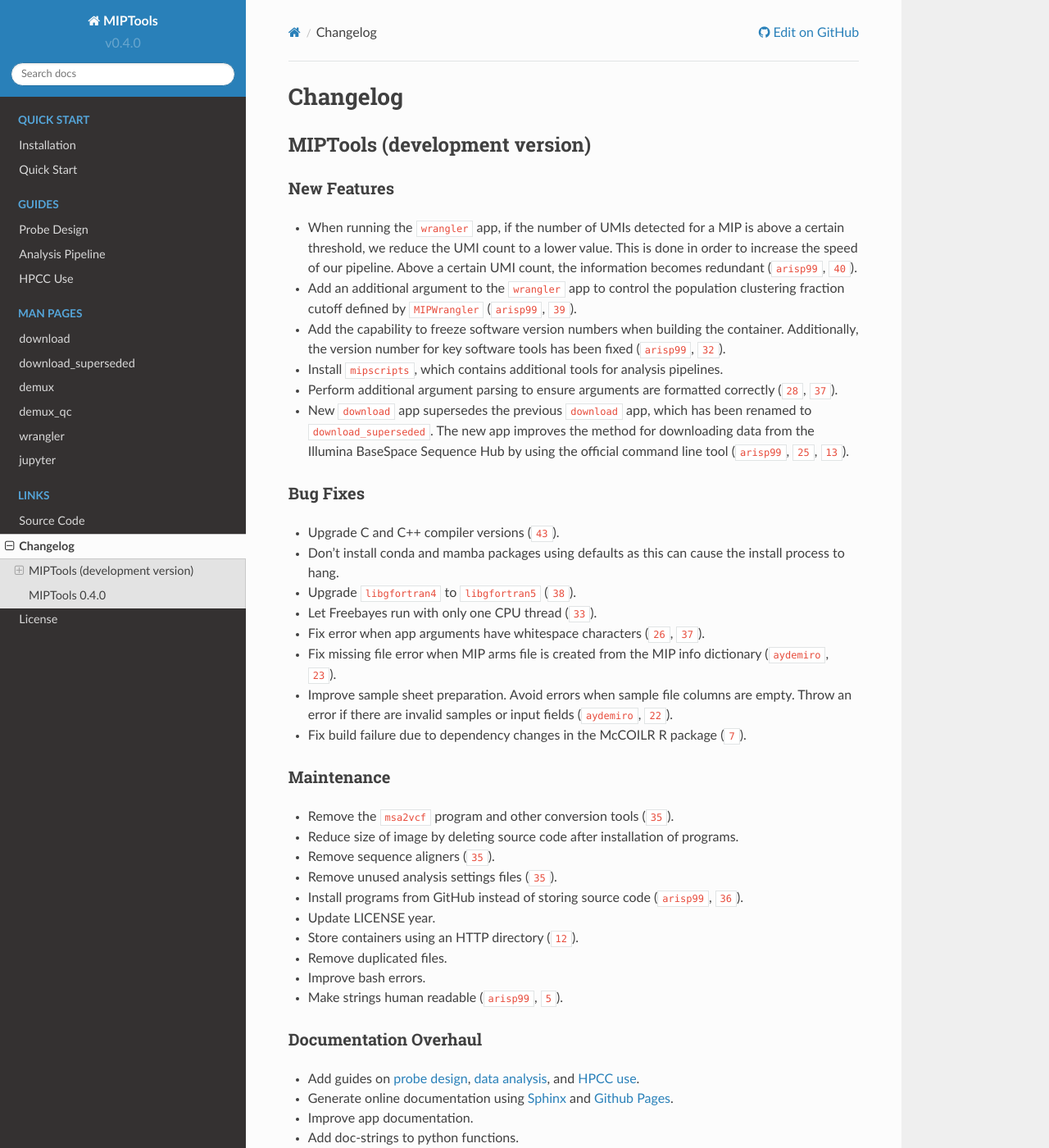
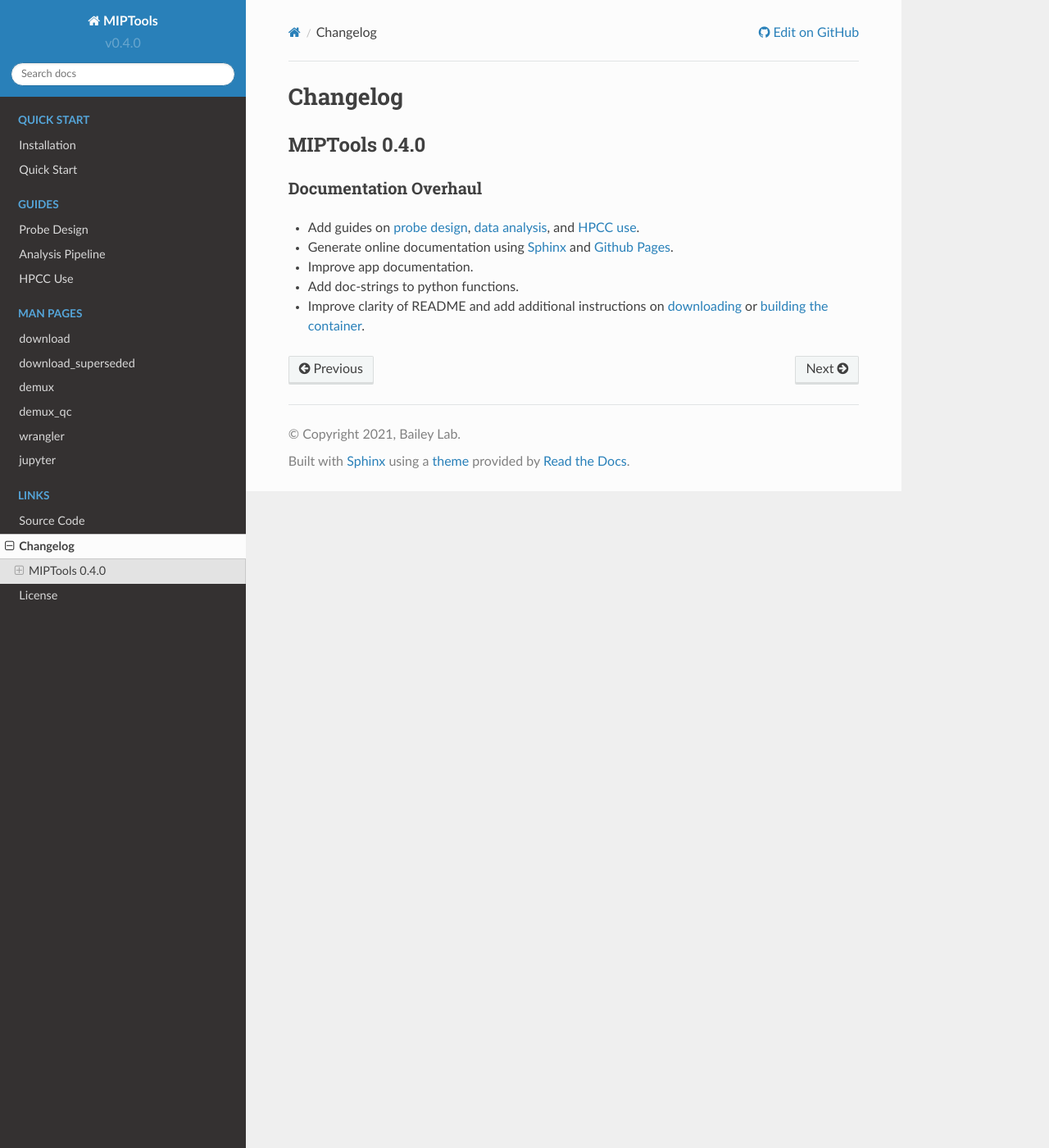
Before and after one commit to bailey-lab/MIPTools, a Sphinx documentation site: the page built from docs/CHANGELOG.rst, in a window 1280 px wide and 1400 px high. Shown: the whole window at 82% size. Built offline with Sphinx 7.4.7 and the Read the Docs theme 2.0.0, drawn with Linux system fonts in a browser that asks for light colours; cross-references to code outside the pages are shown as plain code; some of the changed text lies outside the part shown.

Commit message:
Limit changelog to only doc changes
Other changes refer to the development version of MIPTools. This doc is for the most recent stable release (v0.4.0)

```diff
--- a/docs/CHANGELOG.rst
+++ b/docs/CHANGELOG.rst
@@ -2,66 +2,8 @@
 Changelog
 =========
 
-MIPTools (development version)
+MIPTools 0.4.0
 ==============================
-
-New Features
-------------
-
--  When running the ``wrangler`` app, if the number of UMIs detected for a MIP
-   is above a certain threshold, we reduce the UMI count to a lower value. This
-   is done in order to increase the speed of our pipeline. Above a certain UMI
-   count, the information becomes redundant (:github:user:`arisp99`,
-   :github:pull:`40`).
--  Add an additional argument to the ``wrangler`` app to control the population
-   clustering fraction cutoff defined by :github:repo:`MIPWrangler
-   <bailey-lab/MIPWrangler>` (:github:user:`arisp99`, :github:pull:`39`).
--  Add the capability to freeze software version numbers when building the
-   container. Additionally, the version number for key software tools has been
-   fixed (:github:user:`arisp99`, :github:pull:`32`).
--  Install :github:repo:`mipscripts <bailey-lab/mipscripts>`, which contains
-   additional tools for analysis pipelines.
--  Perform additional argument parsing to ensure arguments are formatted
-   correctly (:github:issue:`28`, :github:issue:`37`).
--  New ``download`` app supersedes the previous ``download`` app, which has
-   been renamed to ``download_superseded``. The new app improves the method for
-   downloading data from the Illumina BaseSpace Sequence Hub by using the
-   official command line tool (:github:user:`arisp99`, :github:pull:`25`,
-   :github:pull:`13`).
-
-Bug Fixes
----------
-
--  Upgrade C and C++ compiler versions (:github:issue:`43`).
--  Don't install conda and mamba packages using defaults as this can cause the
-   install process to hang.
--  Upgrade ``libgfortran4`` to ``libgfortran5`` (:github:issue:`38`).
--  Let Freebayes run with only one CPU thread (:github:issue:`33`).
--  Fix error when app arguments have whitespace characters (:github:issue:`26`,
-   :github:issue:`37`).
--  Fix missing file error when MIP arms file is created from the MIP
-   info dictionary (:github:user:`aydemiro`, :github:pull:`23`).
--  Improve sample sheet preparation. Avoid errors when sample file
-   columns are empty. Throw an error if there are invalid samples or
-   input fields (:github:user:`aydemiro`, :github:pull:`22`).
--  Fix build failure due to dependency changes in the McCOILR R package
-   (:github:issue:`7`).
-
-Maintenance
------------
-
--  Remove the ``msa2vcf`` program and other conversion tools
-   (:github:issue:`35`).
--  Reduce size of image by deleting source code after installation of programs.
--  Remove sequence aligners (:github:issue:`35`).
--  Remove unused analysis settings files (:github:issue:`35`).
--  Install programs from GitHub instead of storing source code
-   (:github:user:`arisp99`, :github:pull:`36`).
--  Update LICENSE year.
--  Store containers using an HTTP directory (:github:issue:`12`).
--  Remove duplicated files.
--  Improve bash errors.
--  Make strings human readable (:github:user:`arisp99`, :github:pull:`5`).
 
 Documentation Overhaul
 ----------------------
@@ -77,8 +19,3 @@ Documentation Overhaul
 -  Improve clarity of README and add additional instructions on
    :ref:`downloading <installation:Quick Start>` or :ref:`building the
    container <installation:Install From Source>`.
-
-MIPTools 0.4.0
-==============================
-
--  Latest stable build.
```
